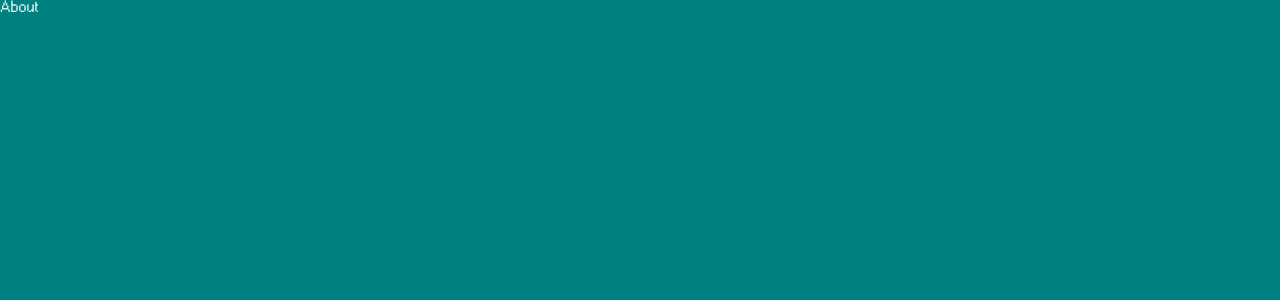
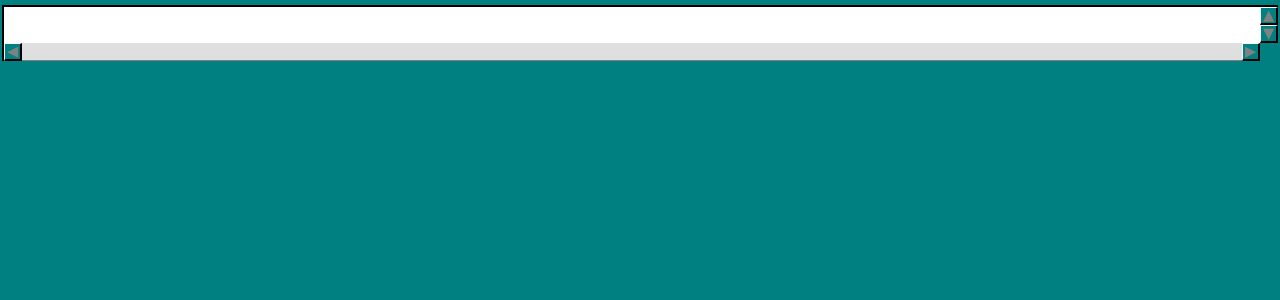
Before and after one commit to GaryFrazier/NostalgiaDrive, a Next.js app: page /components/apps/about in a window 1280 px wide. Shown: the top 300 px of the page. Built offline with nearby package versions, Linux system fonts and the light colour scheme.

Commit message:
window active on start menu click

```diff
--- a/pages/components/apps/about/about.module.css
+++ b/pages/components/apps/about/about.module.css
@@ -1,3 +1,29 @@
 .about {
+    margin: 5px 2px 2px 2px;
+    display: flex;
+    flex-direction: column;
+    flex-grow: 1;
+
+    border-top: 2px solid var(--neutral-accent-dark);
+    border-left: 2px solid var(--neutral-accent-dark);
+}
+
+.textContainer {
+    display: flex;
+    flex-grow: 1;
 
 }
+
+.textArea {
+    background-color: white;
+    flex-grow: 1;
+}
+
+.bottomContainer {
+    display: flex;
+}
+
+.corner {
+    width: 18px;
+    height: 18px;
+}
--- a/pages/components/apps/about/index.js
+++ b/pages/components/apps/about/index.js
@@ -1,9 +1,18 @@
 import styles from './about.module.css'
+import Scrollbar from '../../widgets/scrollbar'
 
 export default function About() {
     return (
         <div className={styles.about}>
-            About
+            <div className={styles.textContainer}>
+                <div className={styles.textArea}>
+                </div>
+                <Scrollbar/>
+            </div>
+            <div className={styles.bottomContainer}>
+                <Scrollbar horizontal/>
+                <div className={styles.corner} />
+            </div>
         </div>
     )
 }
--- a/pages/components/startMenu/index.js
+++ b/pages/components/startMenu/index.js
@@ -21,6 +21,7 @@ function selectMenuItem(menuItem, onSelect, props) {
         let newVisibleWindows = {...props.visibleWindows}
         newVisibleWindows[menuItem] = true
         props.setVisibleWindows({...newVisibleWindows})
+        props.setActiveWindow(menuItem)
     }
 }
 
--- /dev/null
+++ b/pages/components/widgets/scrollbar/index.js
@@ -0,0 +1,22 @@
+import styles from './scrollbar.module.css'
+
+export default function Scrollbar(props) {
+
+    if (props.horizontal) {
+        return (
+            <div className={styles.scrollbarHorizontal}>
+                <div className={styles.caret}>◂</div>
+                <div className={styles.scrollCenter}/>
+                <div className={styles.caret}>▸</div>
+            </div>
+        )
+    }
+
+    return (
+        <div className={styles.scrollbarVertical}>
+            <div className={styles.caret}>▴</div>
+            <div className={styles.scrollCenter}/>
+            <div className={styles.caret}>▾</div>
+        </div>
+    )
+}
--- /dev/null
+++ b/pages/components/widgets/scrollbar/scrollbar.module.css
@@ -0,0 +1,38 @@
+.scrollbarHorizontal {
+  display: flex;
+  flex-direction: row;
+  flex-grow: 1;
+  height: 18px;
+
+  border-bottom: 1px solid var(--neutral-2);
+}
+
+.scrollbarVertical {
+    display: flex;
+    flex-direction: column;
+    width: 18px;
+
+    border-right: 1px solid var(--neutral-2);
+}
+
+.caret {
+    font-size: 1.4rem;
+    display: flex;
+    align-items: center;
+    justify-content: space-around;
+    color: var(--neutral-2);
+    width: 18px;
+    height: 18px;
+
+    line-height: 2px;
+
+    border-top: 1px solid var(--neutral-accent-light);
+    border-left: 1px solid var(--neutral-accent-light);
+    border-right: 2px solid var(--neutral-accent-dark);
+    border-bottom: 2px solid var(--neutral-accent-dark);
+}
+
+.scrollCenter {
+    background-color: var(--neutral-3);
+    flex-grow: 1;
+}
--- a/styles/globals.css
+++ b/styles/globals.css
@@ -4,6 +4,7 @@
   --background: #f9f9f9;
   --neutral-1: #c3c3c3;
   --neutral-2: #7f8080;
+  --neutral-3: #dedfde;
   --neutral-accent-light: #f9f9f9;
   --neutral-accent-dark: black;
 }
```
Also changed, not shown: pages/components/apps/appWindow/appWindow.module.css (+6 -1 lines), pages/components/apps/appWindow/index.js (+6 -9 lines), pages/components/desktop/index.js (+6 -4 lines), pages/index.js (+11 -2 lines).
